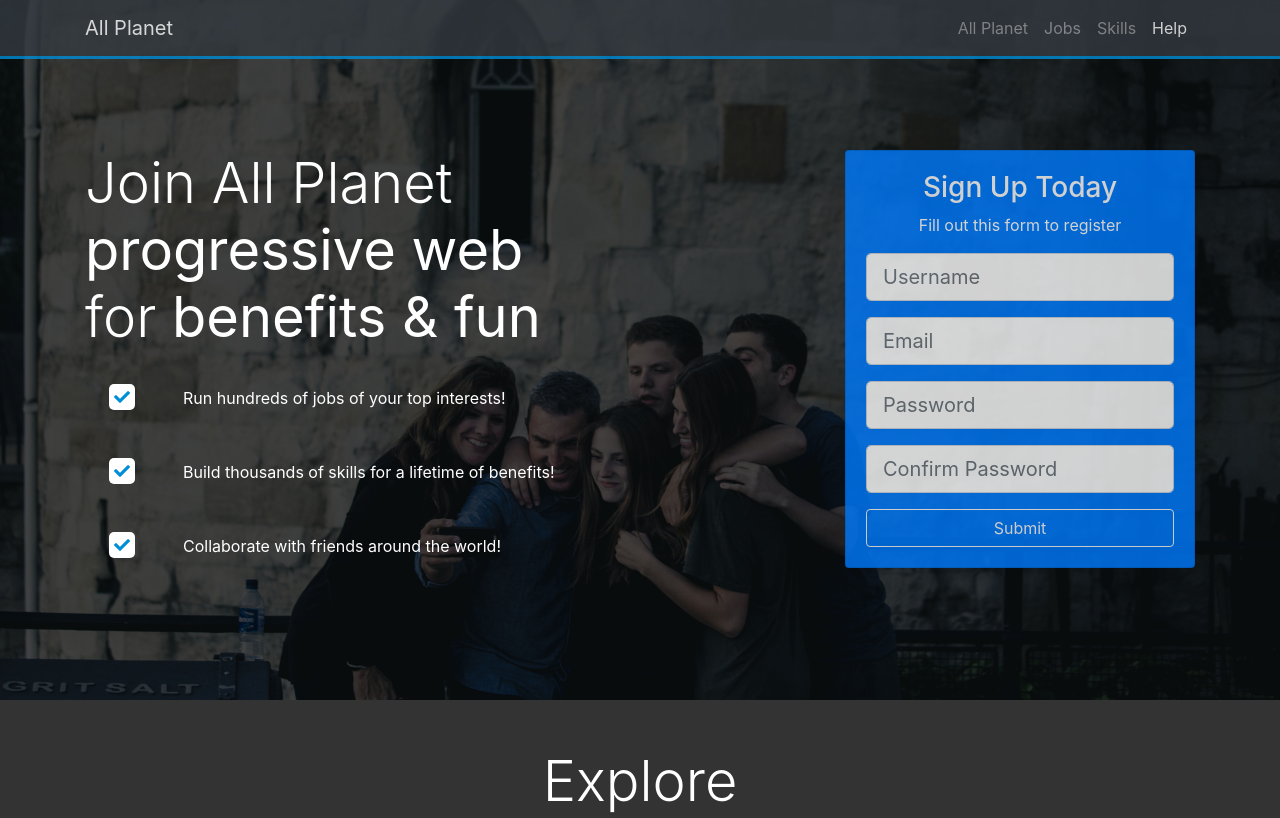
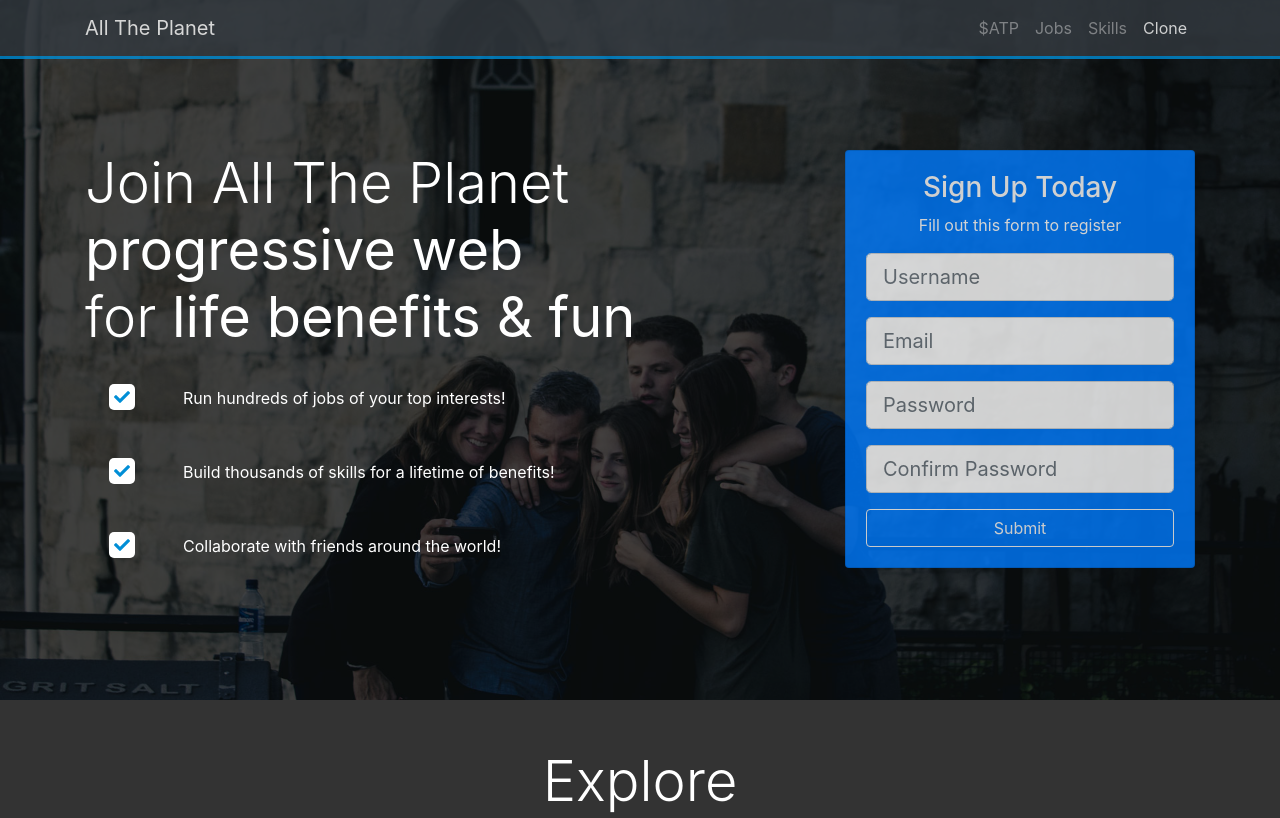
Before and after one commit to all-the-planet/collaboration-app, a plain HTML site: page index.html in a window 1280 px wide. Shown: the top 818 px of the page. Drawn offline with nearby package versions, Linux system fonts and the light colour scheme.

Commit message:
changed title to All The Planet

```diff
--- a/index.html
+++ b/index.html
@@ -10,20 +10,20 @@
   <link rel="stylesheet" href="https://stackpath.bootstrapcdn.com/bootstrap/4.1.1/css/bootstrap.min.css" integrity="sha384-WskhaSGFgHYWDcbwN70/dfYBj47jz9qbsMId/iRN3ewGhXQFZCSftd1LZCfmhktB"
     crossorigin="anonymous">
   <link rel="stylesheet" href="css/style.css">
-  <title>All Planet</title>
+  <title>All The Planet</title>
 </head>
 
 <body data-spy="scroll" data-target="#main-nav" id="home">
   <nav class="navbar navbar-expand-sm bg-dark navbar-dark fixed-top" id="main-nav">
     <div class="container">
-      <a href="index.html" class="navbar-brand">All Planet</a>
+      <a href="index.html" class="navbar-brand">All The Planet</a>
       <button class="navbar-toggler" data-toggle="collapse" data-target="#navbarCollapse">
         <span class="navbar-toggler-icon"></span>
       </button>
       <div class="collapse navbar-collapse" id="navbarCollapse">
         <ul class="navbar-nav ml-auto">
           <li class="nav-item">
-            <a href="#home" class="nav-link">All Planet</a>
+            <a href="#home" class="nav-link">$ATP</a>
           </li>
           <li class="nav-item">
             <a href="#explore-head-section" class="nav-link">Jobs</a>
@@ -32,7 +32,7 @@
             <a href="#create-head-section" class="nav-link">Skills</a>
           </li>
           <li class="nav-item">
-            <a href="#share-head-section" class="nav-link">Help</a>
+            <a href="#share-head-section" class="nav-link">Clone</a>
           </li>
         </ul>
       </div>
@@ -45,9 +45,9 @@
       <div class="home-inner container">
         <div class="row">
           <div class="col-lg-8 d-none d-lg-block">
-            <h1 class="display-4">Join All Planet<br>
+            <h1 class="display-4">Join All The Planet<br>
               <strong>progressive web</strong><br>for
-              <strong>benefits & fun</strong>
+              <strong>life benefits & fun</strong>
             </h1>
             <div class="d-flex">
               <div class="p-4 align-self-start">
@@ -251,7 +251,7 @@
     <div class="container">
       <div class="row">
         <div class="col text-center py-4">
-          <h3>PlanetLAB</h3>
+          <h3>All The Planet</h3>
           <p>&copy; IantaLabs
             <span id="year"></span>
           </p>
```
